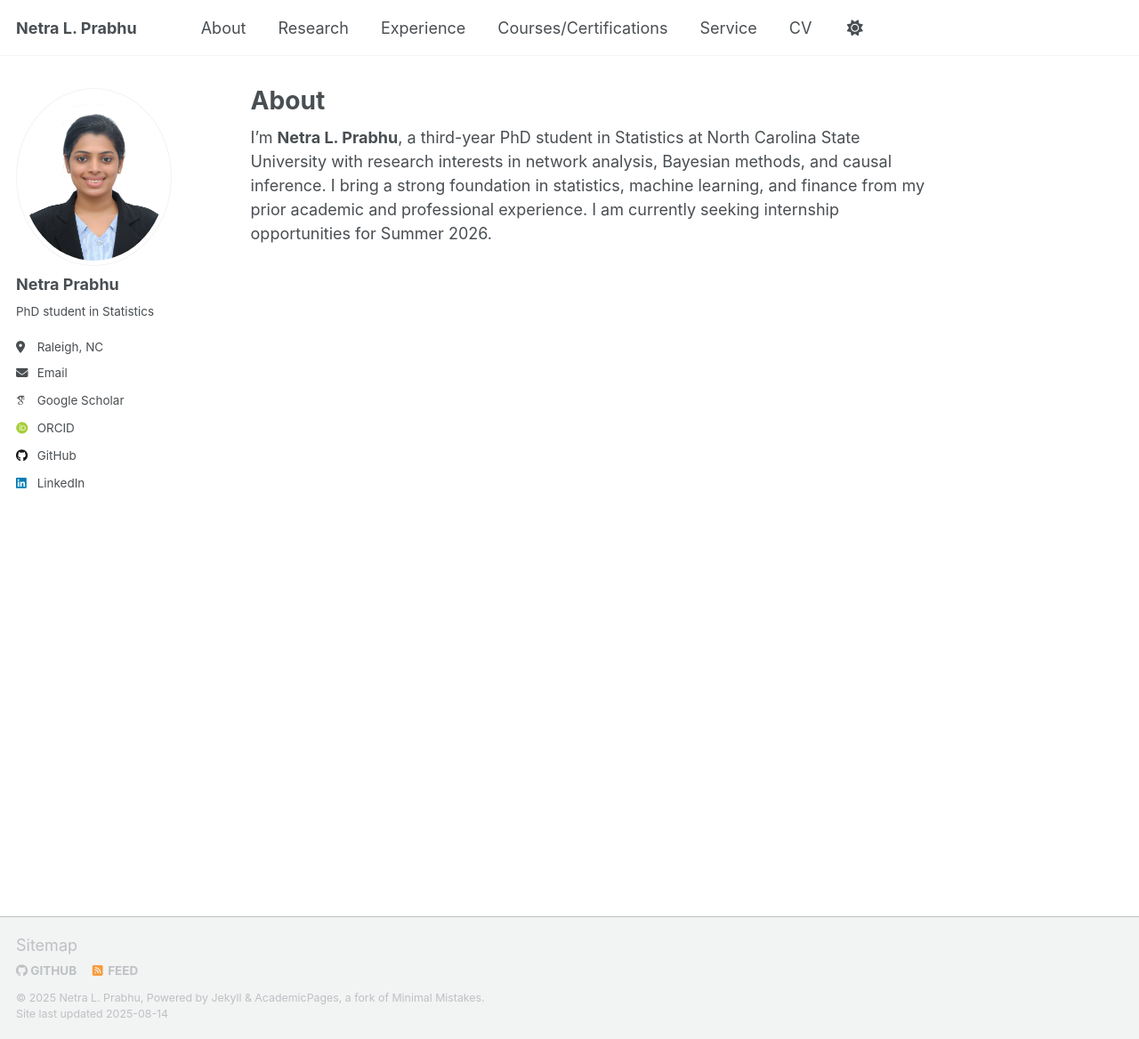
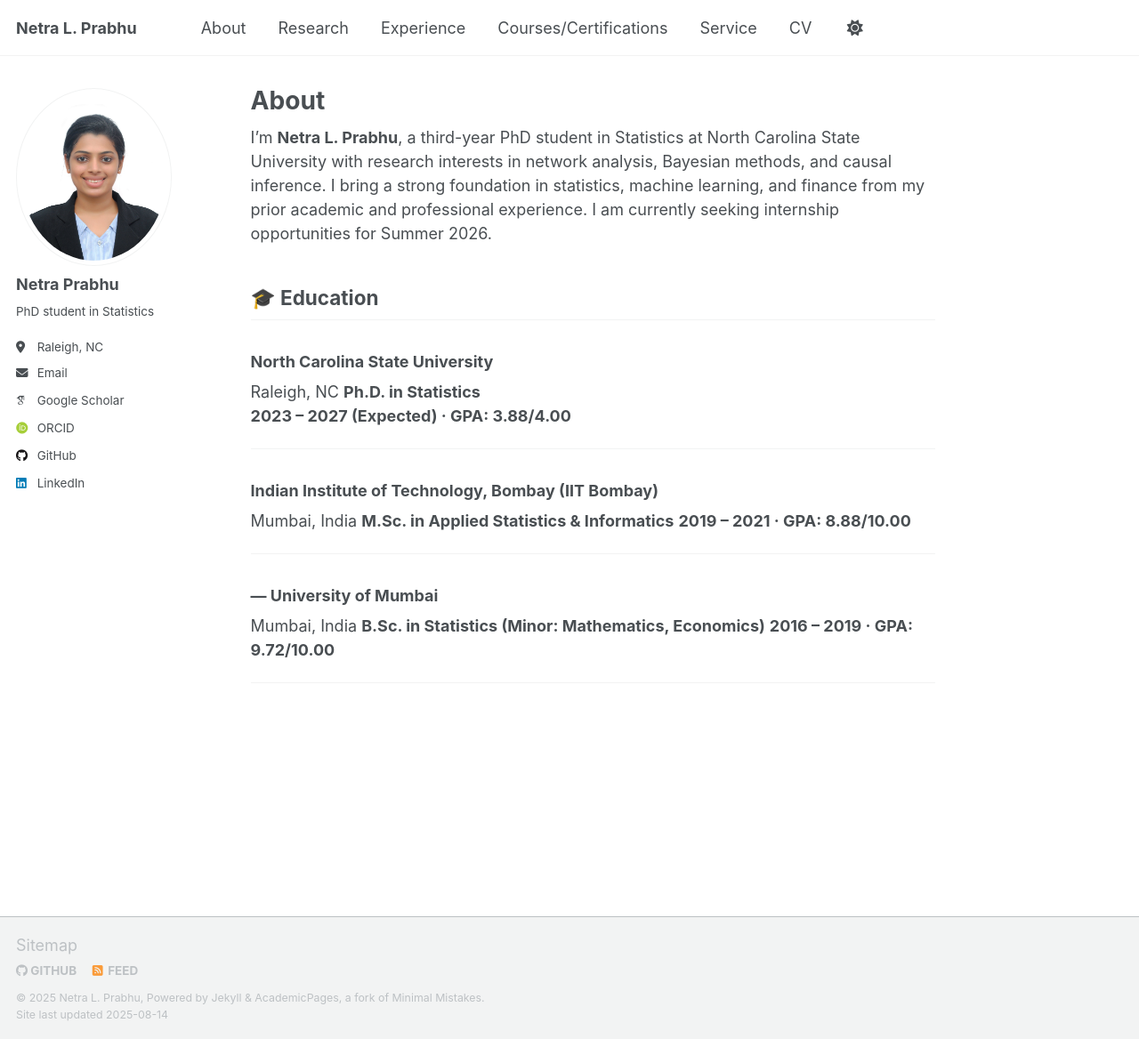
Before and after one commit to netra-prabhu/netra-prabhu.github.io, a Jekyll site: the page built from _pages/about.md, in a window 1280 px wide and 1168 px high. Shown: the whole window at 89% size. Built offline with Jekyll 4.4.1, drawn with Linux system fonts in a browser that asks for light colours; some web fonts are replaced; a script that is not in the unit is left out.

Commit message:
Update about.md

```diff
--- a/_pages/about.md
+++ b/_pages/about.md
@@ -5,3 +5,31 @@
 author_profile: true
 ---
 I’m **Netra L. Prabhu**, a third-year PhD student in Statistics at North Carolina State University with research interests in network analysis, Bayesian methods, and causal inference. I bring a strong foundation in statistics, machine learning, and finance from my prior academic and professional experience. I am currently seeking internship opportunities for Summer 2026.
+
+
+
+## 🎓 Education
+
+### North Carolina State University
+Raleigh, NC
+**Ph.D. in Statistics**
+**2023 – 2027 (Expected) · GPA: 3.88/4.00**
+
+
+---
+
+### Indian Institute of Technology, Bombay (IIT Bombay)
+Mumbai, India
+**M.Sc. in Applied Statistics & Informatics**
+**2019 – 2021 · GPA: 8.88/10.00**
+
+
+---
+
+###  — University of Mumbai
+Mumbai, India
+**B.Sc. in Statistics (Minor: Mathematics, Economics)**
+**2016 – 2019 · GPA: 9.72/10.00**
+
+
+---
```
